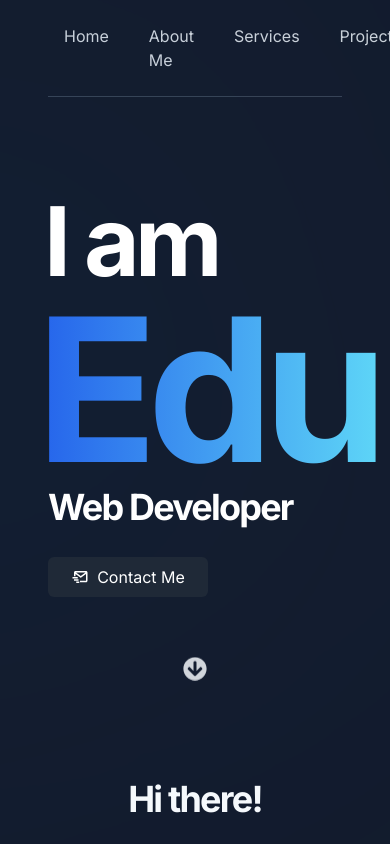
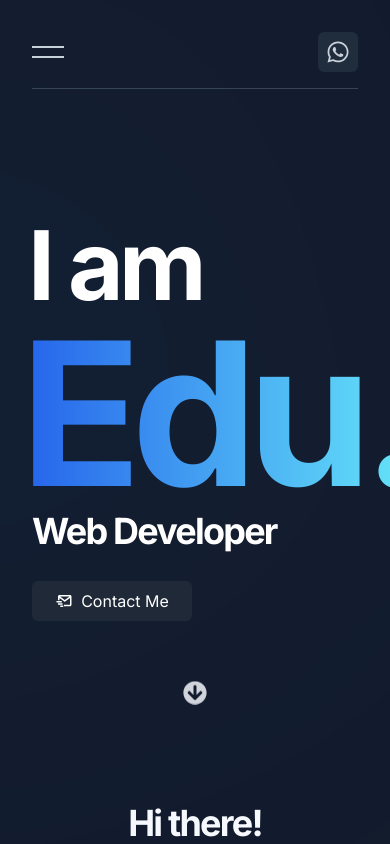
Before and after one commit to edu2andrade/new-portfolio, a Next.js app: page / in a window 390 px wide. Shown: the top 844 px of the page. Built offline with nearby package versions, Linux system fonts and the light colour scheme.

Commit message:
navbar responsiveness done, burguer menu implemented

```diff
--- /dev/null
+++ b/components/BurguerMenu.tsx
@@ -0,0 +1,56 @@
+'use client'
+
+import { useRef, useState } from "react"
+import { useOnClickOutside } from "../hooks/useOnClickOuside"
+
+export const BurguerMenu = () => {
+  const [isOpen, setIsOpen] = useState(false)
+
+  const node = useRef<HTMLDivElement>(null)
+  useOnClickOutside(node, () => setIsOpen(false))
+
+  return (
+    <div className='sm:hidden'>
+      <div
+        ref={node}
+        onClick={() => setIsOpen(!isOpen)}
+        className='space-y-2 cursor-pointer'
+      >
+        <span className={`block w-8 h-0.5 bg-gray-300 ${isOpen && 'burguer-line-1'} transition-transform`}></span>
+        <span className={`block w-8 h-0.5 bg-gray-300 ${isOpen && 'burguer-line-2'} transition-transform`}></span>
+      </div>
+
+      <div
+        className={
+          `${isOpen ? 'opacity-100' : 'opacity-0'} transition-opacity
+          absolute top-28 w-60 p-6 flex flex-col gap-4 glassmorphism rounded-lg z-20`
+        }
+      >
+        <a
+          className='text-gray-300 active:text-cyan-500 cursor-pointer'
+          href='/#home'
+        >
+          Home
+        </a>
+        <a
+          className='text-gray-300 active:text-cyan-500 cursor-pointer'
+          href='/#aboutMe'
+        >
+          About Me
+        </a>
+        <a
+          className='text-gray-300 active:text-cyan-500 cursor-pointer'
+          href='/#services'
+        >
+          Services
+        </a>
+        <a
+          className='text-gray-300 active:text-cyan-500 cursor-pointer'
+          href='/#projects'
+        >
+          Projects
+        </a>
+      </div>
+    </div>
+  )
+}
--- a/components/NavBar.tsx
+++ b/components/NavBar.tsx
@@ -6,13 +6,15 @@ import { contacts } from '../constants';
 
 import { styles } from '../styles'
 import { FaWhatsapp } from 'react-icons/fa';
+import { BurguerMenu } from './BurguerMenu';
 
 export const NavBar = () => {
   return (
-    <nav className={`${styles.xPaddings} pt-4`}>
+    <nav className={`${styles.xPaddings} ${styles.yPaddings}`}>
       <div className={`${styles.flexBetween} pb-4 border-b border-gray-700 text-gray-300 z-10`}>
-        <div className={`flex gap-2`}>
-          <a href='/'>
+        {/* This menu only appears when screen is bigger than 639px */}
+        <div className={`max-[639px]:hidden flex gap-2`}>
+          <a href='/#home'>
             <div className='px-4 py-2 hover:bg-gray-800 active:ring-1 ring-cyan-500 rounded-md transition-all'>
               <span>Home</span>
             </div>
@@ -23,7 +25,7 @@ export const NavBar = () => {
               <span>About Me</span>
             </div>
           </a>
-          <a href="/#services" >
+          <a href='/#services' >
             <div className='px-4 py-2 hover:bg-gray-800 active:ring-1 ring-cyan-500 rounded-md transition-all'>
               <span>Services</span>
             </div>
@@ -34,6 +36,9 @@ export const NavBar = () => {
             </div>
           </a>
         </div>
+        {/* This burguer menu only appears when screen is smaller than 640px */}
+        <BurguerMenu />
+
         <NextLink href={contacts[3].link} target='_blank'>
           <div className='p-2 bg-gray-800 hover:ring-1 ring-cyan-500 rounded-md transition-all'>
             <FaWhatsapp size={24}/>
--- /dev/null
+++ b/hooks/useOnClickOuside.ts
@@ -0,0 +1,19 @@
+import React, { useEffect } from "react";
+
+export const useOnClickOutside = (
+  ref: React.RefObject<any>,
+  handler: Function
+) => {
+  useEffect(() => {
+    const listener = (event: MouseEvent | TouchEvent) => {
+      if (!ref.current || ref.current.contains(event.target)) {
+        return;
+      }
+      handler(event);
+    };
+    document.addEventListener("mousedown", listener);
+    return () => {
+      document.removeEventListener("mousedown", listener);
+    };
+  }, [ref, handler]);
+};
--- a/styles/globals.css
+++ b/styles/globals.css
@@ -10,7 +10,7 @@
   scroll-behavior: smooth;
 }
 
-@keyframes rotate {
+@keyframes infiniteRotate {
   0% {
     transform: rotate(0deg);
   }
@@ -31,12 +31,20 @@
   border-radius: 30% 70% 70% 30% / 30% 30% 70% 70%;
   filter: blur(475px);
 
-  animation: rotate var(--speed) var(--easing) alternate infinite;
+  animation: infiniteRotate var(--speed) var(--easing) alternate infinite;
   border-radius: 30% 70% 70% 30% / 30% 30% 70% 70%;
 }
 
+.burguer-line-1 {
+  transform: rotate(45deg) translate(0px, 0px);
+}
+
+.burguer-line-2 {
+  transform: rotate(-45deg) translate(7px, -7px);
+}
+
 .glassmorphism {
-  background: rgba(0, 0, 0, 0.176);
+  background: rgba(0, 0, 0, 0.7);
   box-shadow: 0 8px 32px 0 rgba(255, 255, 255, 0.086);
   backdrop-filter: blur(4px);
   -webkit-backdrop-filter: blur(4px);
--- a/styles/index.ts
+++ b/styles/index.ts
@@ -7,8 +7,8 @@ export const styles = {
   headings: 'font-bold text-4xl tracking-tighter leading-none text-white',
 
   paddings: 'sm:p-10 p-8',
-  yPaddings: 'sm:py-12 py-8',
-  xPaddings: 'px-12 sm:px-24 lg:px-48 ',
+  yPaddings: 'py-8',
+  xPaddings: 'px-8 sm:px-16 lg:px-48 ',
   topPaddings: 'pt-6 sm:pt-8 lg:pt-10',
   bottomPaddings: 'sm:pb-16 xs:pb-8 pb-12',
 
```
Also changed, not shown: 1 other file (tests, documents, lock files or other folders).
